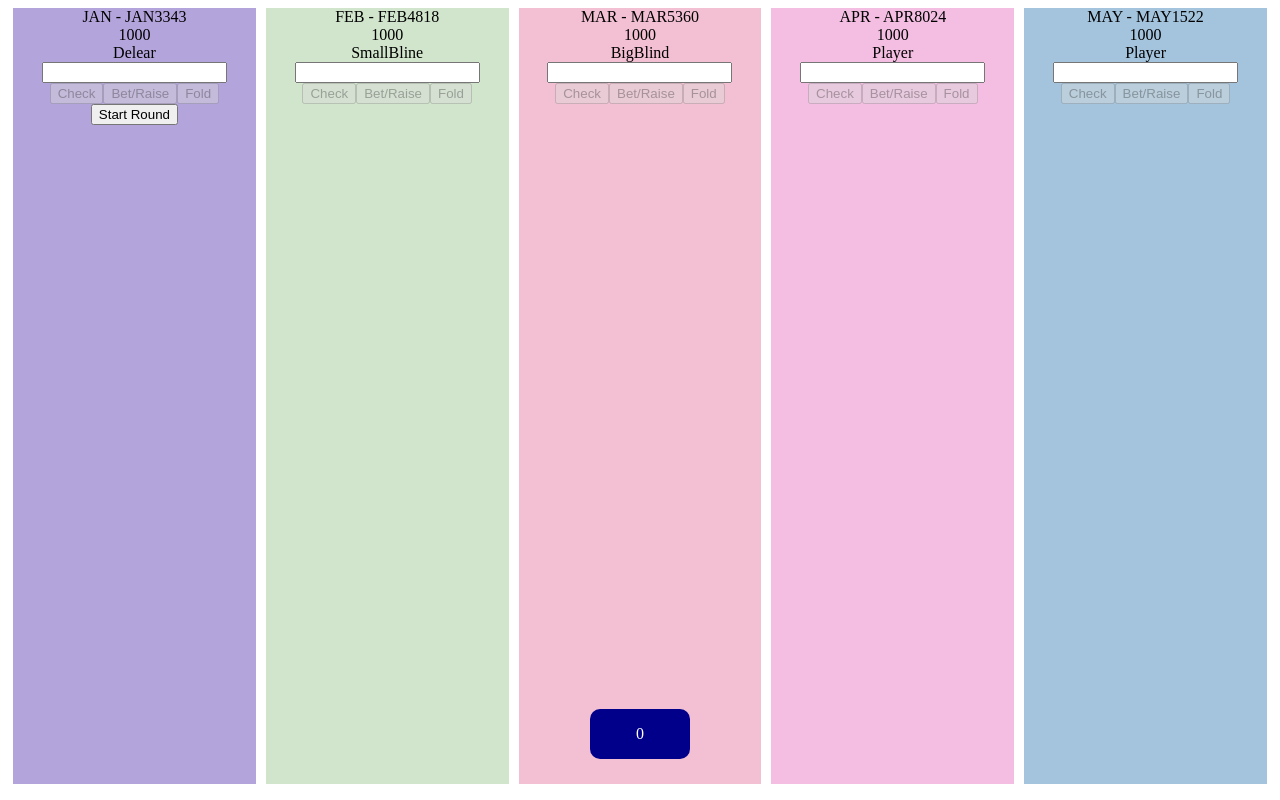
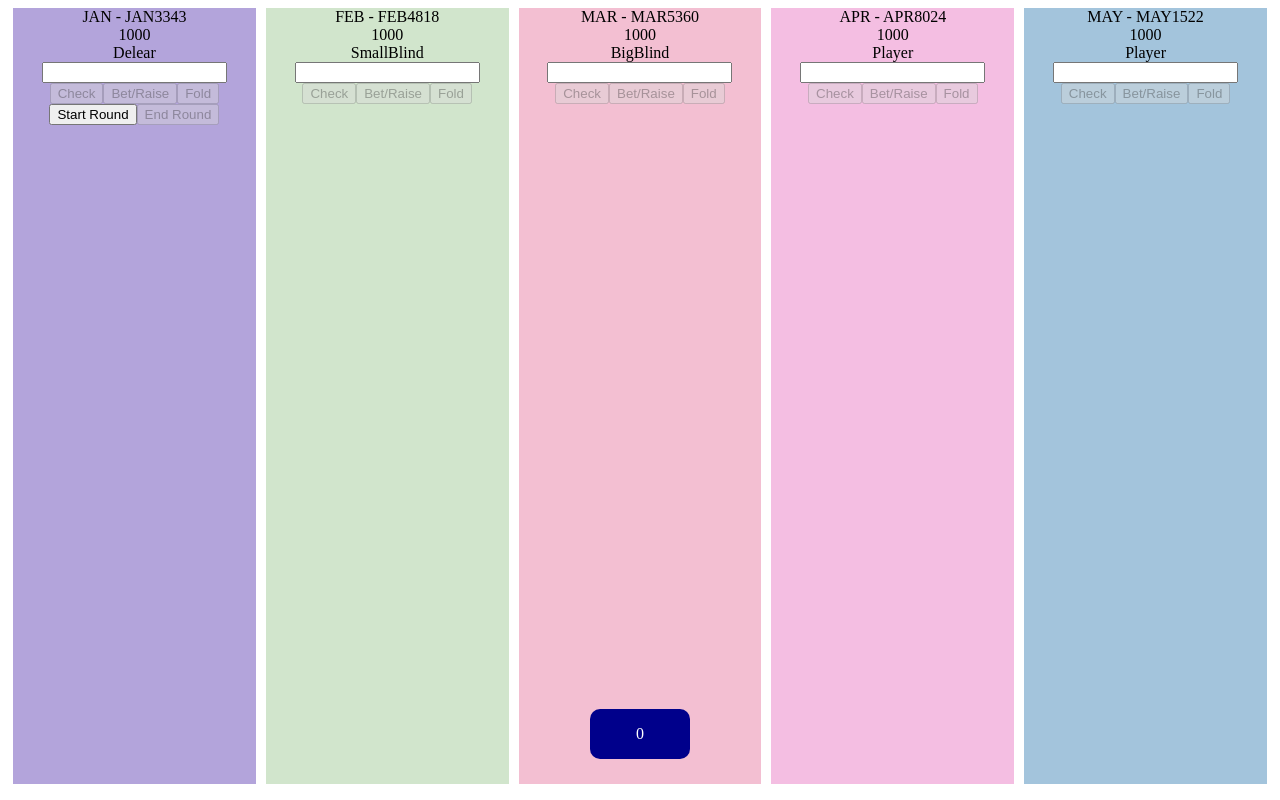
Before and after one commit to kewo22/ang-k-poker, an Angular app: page / in a window 1280 px wide. Built offline with nearby package versions, Linux system fonts and the light colour scheme.

Commit message:
3 files modified

```diff
--- a/src/app/Game.class.ts
+++ b/src/app/Game.class.ts
@@ -96,11 +96,15 @@ export class Game {
     this.totalPotAmount += _tpa;
   }
 
+  resetPotAmount(): void {
+    this.totalPotAmount = 0;
+  }
+
   setCurrentRound(_cr: string): void {
     this.currentRound = _cr;
   }
 
-  getCorrentRound(): string {
+  getCurrentRound(): string {
     return this.currentRound;
   }
 }
--- a/src/app/app.component.html
+++ b/src/app/app.component.html
@@ -19,6 +19,11 @@
       Start Round
     </button>
 
+		<button
+    *ngIf="player.isHost" [disabled]="!game.getRoundStarted()" (click)="onEndRoundClick()">
+      End Round
+    </button>
+
 
 	</div>
 
--- a/src/app/app.component.ts
+++ b/src/app/app.component.ts
@@ -35,7 +35,7 @@ export class AppComponent implements OnInit {
 
   initRole(): void {
     this.players[0].setRole(Role.Delear);
-    this.players[1].setRole(Role.SmallBline);
+    this.players[1].setRole(Role.SmallBlind);
     this.players[2].setRole(Role.BigBlind);
     this.players[3].setRole(Role.Player);
     this.players[4].setRole(Role.Player);
@@ -55,7 +55,7 @@ export class AppComponent implements OnInit {
     this.game.setRoundStarted(true);
 
     const smallBlindPlayer: Player = this.players.find(player => {
-      return player.getRole() === Role.SmallBline;
+      return player.getRole() === Role.SmallBlind;
     });
 
     smallBlindPlayer.setCashBalance(
@@ -79,6 +79,12 @@ export class AppComponent implements OnInit {
     console.log(this.players);
   }
 
+  onEndRoundClick(): void {
+    // Should run automatically, after all raise done.
+    this.updateCurrentRound();
+    this.game.setRoundStarted(false);
+  }
+
   onCheckClick(_p: Player): void {
     this.game.setPreviousPlayer(this.game.getCurrentPlayer());
     this.game.setCurrentPlayer(this.game.getNextPlayer());
@@ -92,22 +98,25 @@ export class AppComponent implements OnInit {
   }
 
   updateCurrentRound(): void {
-    this.game.getCurrentRound();
+    debugger
     if (this.game.getCurrentRound() === Round.Flop) {
       this.game.setCurrentRound(Round.Turn);
+      return;
     }
     if (this.game.getCurrentRound() === Round.Turn) {
       this.game.setCurrentRound(Round.River);
+      return;
     }
     if (this.game.getCurrentRound() === Round.River) {
       this.game.setCurrentRound(Round.Flop);
+      return;
     }
   }
 }
 
 enum Role {
   Delear = "Delear",
-  SmallBline = "SmallBline",
+  SmallBlind = "SmallBlind",
   BigBlind = "BigBlind",
   Player = "Player"
 }
```
